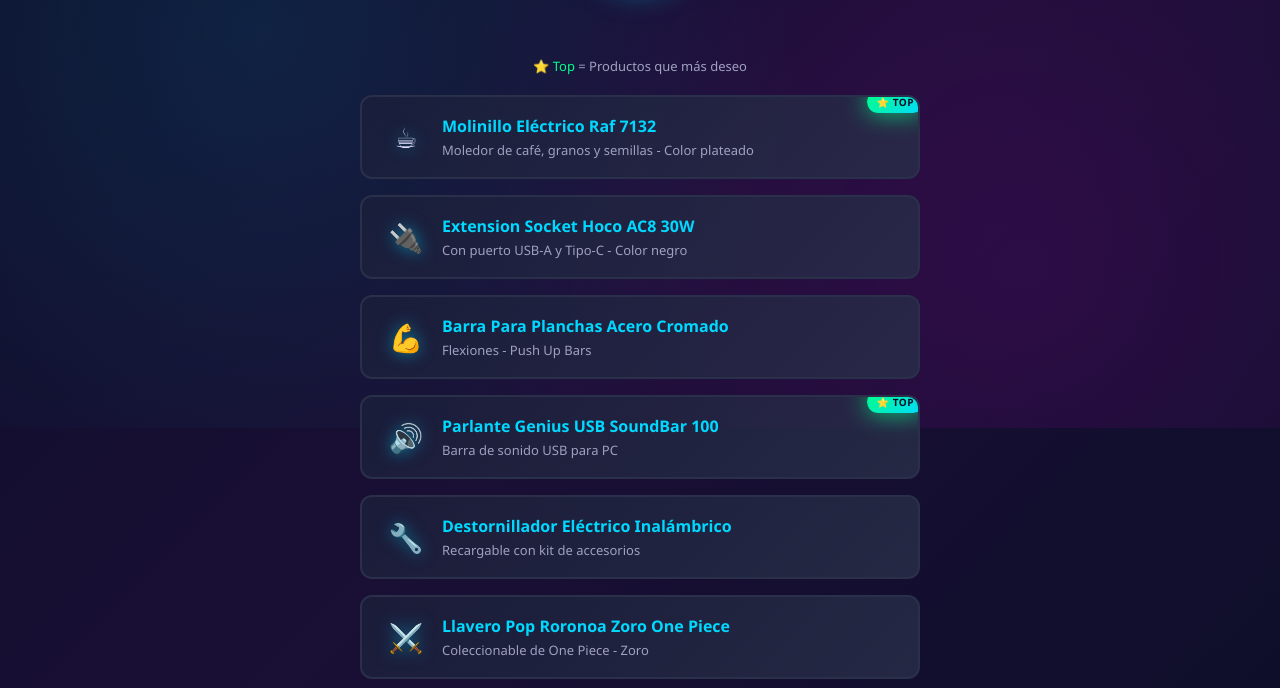
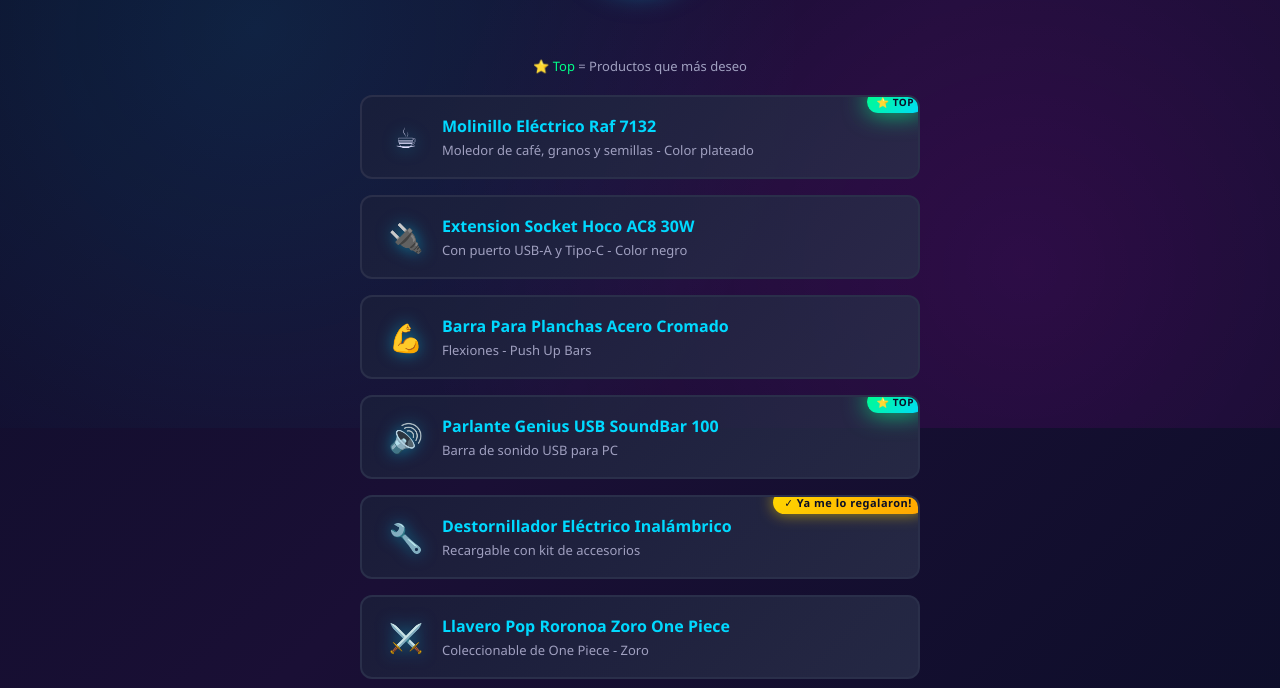
Before and after one commit to yemboy/amigo-secreto, a plain HTML site: page index.html in a window 1280 px wide. Shown: the part 372-1060 px from the top of the page. Drawn offline with Linux system fonts and the light colour scheme.

Commit message:
Add gift received badge to wish item

```diff
--- a/index.html
+++ b/index.html
@@ -65,14 +65,14 @@
                 </div>
             </div>
 
-            <div class="wish-item" onclick="window.open('https://www.mercadolibre.com.pe/destornillador-electrico-inalambrico-recargable-kit/up/MPEU1990494601?pdp_filters=item_id%3AMPE633537583#origin%3Dshare%26sid%3Dshare%26wid%3DMPE633537583', '_blank')">
+            <div class="wish-item">
                 <div class="wish-card">
+                    <div class="gift-received-badge">✓ Ya me lo regalaron!</div>
                     <div class="wish-icon">🔧</div>
                     <div class="wish-content">
                         <div class="wish-title">Destornillador Eléctrico Inalámbrico</div>
                         <div class="wish-description">Recargable con kit de accesorios</div>
                     </div>
-                    <div class="wish-arrow">→</div>
                 </div>
             </div>
 
--- a/styles.css
+++ b/styles.css
@@ -164,6 +164,21 @@
     letter-spacing: 0.5px;
     box-shadow: 0 0 15px rgba(0, 255, 136, 0.5);
     animation: pulse 2s ease-in-out infinite;
+    z-index: 10;
+}
+
+.gift-received-badge {
+    position: absolute;
+    top: -6px;
+    right: -6px;
+    background: linear-gradient(135deg, #ffd700, #ffa500);
+    color: var(--dark-bg);
+    font-size: 11px;
+    font-weight: 700;
+    padding: 4px 12px;
+    border-radius: 12px;
+    letter-spacing: 0.5px;
+    box-shadow: 0 0 15px rgba(255, 215, 0, 0.6);
     z-index: 10;
 }
 
```
